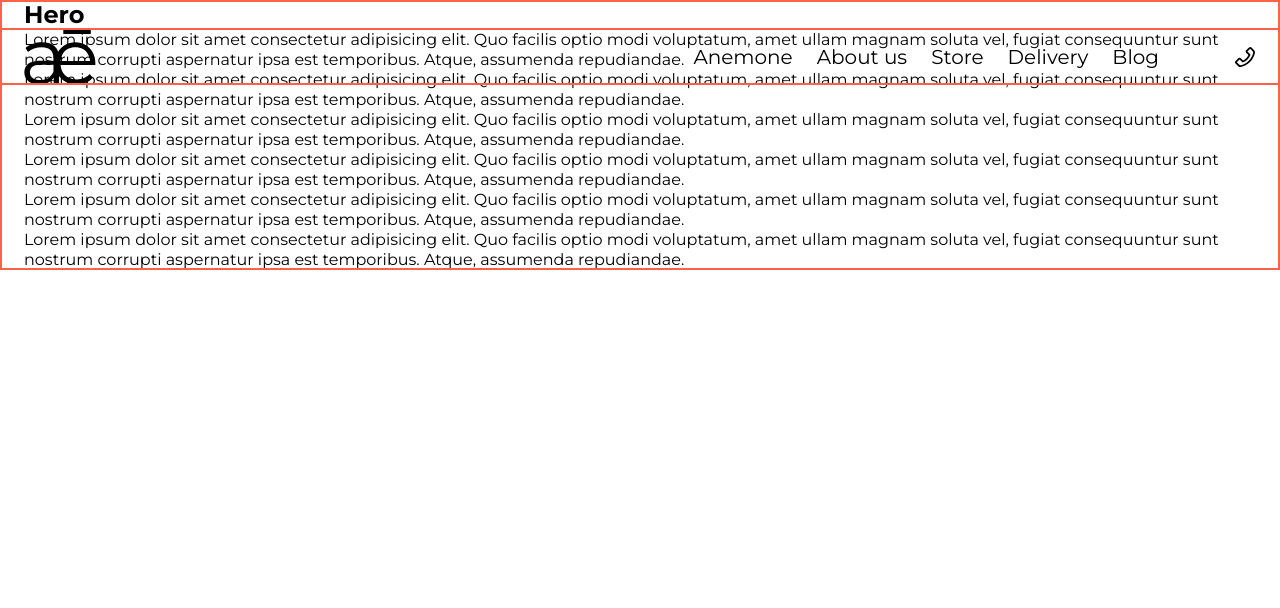
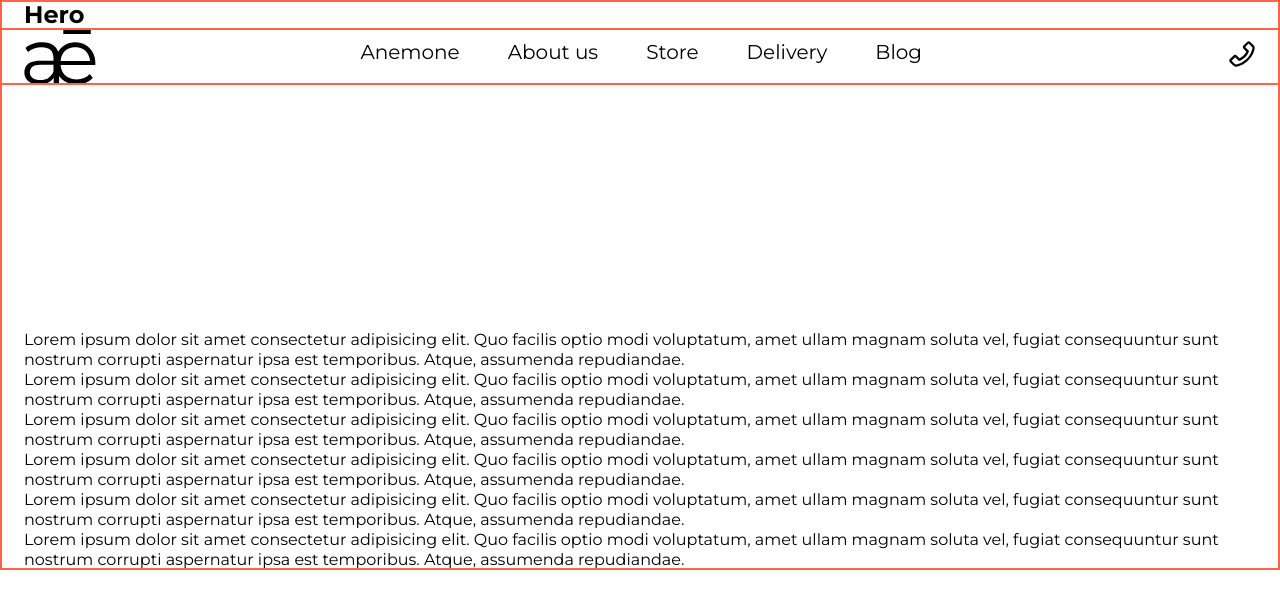
Before and after one commit to BondVitalii/flowers-anemone, a website built with Vite: page src/index.html in a window 1280 px wide. Shown: the top 608 px of the page. Built offline with nearby package versions, Linux system fonts and the light colour scheme.

Commit message:
header-fix-finish

```diff
--- a/src/css/layout/header.css
+++ b/src/css/layout/header.css
@@ -1,37 +1,15 @@
 .header-bg {
-  /* background-color: var(--header-bg-cl); */
-
-  /* background-image: linear-gradient(
-    to bottom,
+  background-image: linear-gradient(
+    to top,
     var(--start-color),
     var(--end-color)
-  ); */
-  /* background-image: radial-gradient(
-    circle at top right,
-    var(--start-color) 10%,
-    var(--end-color) 50%
-  ); */
-  /* background-image: radial-gradient(
-    circle at center,
-    var(--start-color) 20%,
-    var(--end-color) 80%
-  ); */
-
-  /* background-image: linear-gradient(
-    to right, var(--end-color) 5%, var(--start-color) 95%, var(--end-color)); */
-
-  background-image: radial-gradient(
-    at center,
-    var(--start-color) 10%,
-    var(--end-color) 97%
   );
   backdrop-filter: blur(2px);
   opacity: 0.95;
-  /* font-weight: 500; */
   border-radius: 0px;
   border: transparent;
-
-  /* transition: radial-gradient var(--transit), backdrop-filter var(--transit); */
+  transition: background-image var(--transit), backdrop-filter var(--transit),
+    opacity var(--transit);
 }
 .header-section {
   position: fixed;
@@ -43,21 +21,14 @@
   padding-bottom: 16px;
 }
 .header-container {
-  /* top: 0; */
-  /* left: 0; */
   display: flex;
-  align-items: flex-start;
-  /* transition: background-image var(--transit), backdrop-filter var(--transit); */
-  /* transition: radial-gradient var(--transit), backdrop-filter var(--transit); */
-  /* transition: background var(--transit), backdrop-filter var(--transit); */
-  /* transition: background-color var(--transit), backdrop-filter var(--transit); */
-  /* transition: opacity var(--transit), backdrop-filter var(--transit); */
 }
 .header-logo-link {
   margin-right: auto;
   display: flex;
   align-items: center;
   justify-content: center;
+  cursor: pointer;
 }
 .logo-icon {
   width: 45px;
@@ -78,25 +49,24 @@
   display: flex;
   align-items: center;
   justify-content: center;
-  /* padding: 2px 0px 11px 0px; */
+  padding: 2px 0px 11px 0px;
+}
+.header-contact-icon {
+  width: 22px;
+  height: 22px;
 }
 .header-burger-btn {
   display: flex;
   align-items: center;
   justify-content: center;
-  /* padding: 0px 0px 11px; */
+  padding: 0px 0px 11px 0px;
   background-color: transparent;
   border: none;
-}
-@media screen and (max-width: 767px) {
 }
 @media screen and (min-width: 768px) {
   .header-section {
     padding-top: 24px;
     padding-bottom: 24px;
-  }
-  .header-container {
-    align-items: center;
   }
   .logo-icon {
     width: 72px;
@@ -118,12 +88,23 @@
     align-items: center;
     gap: 24px;
   }
+  .header-nav-item:hover,
+  .header-nav-item:focus .header-nav-link {
+    color: var(--accent-txt-cl);
+  }
   .header-nav-link {
+    display: block;
+    padding: 16px 0px 17px 0px;
     font-size: 20px;
     line-height: calc(24 / 20);
   }
   .header-contact-link {
     margin: 0;
+    padding: 16px 0px 17px 0px;
+  }
+  .header-contact-icon {
+    width: 24px;
+    height: 24px;
   }
   .header-burger-btn {
     display: none;
@@ -134,4 +115,20 @@
     padding-top: 28px;
     padding-bottom: 28px;
   }
+  .header-nav {
+    margin-right: 306px;
+  }
+  .header-nav-list {
+    gap: 48px;
+  }
+  .header-nav-link {
+    padding: 12px 0px 21px 0px;
+  }
+  .header-contact-link {
+    padding: 12px 0px 17px 0px;
+  }
+  .header-contact-icon {
+    width: 28px;
+    height: 28px;
+  }
 }
--- a/src/css/layout/hero.css
+++ b/src/css/layout/hero.css
@@ -1,3 +1,6 @@
 .hero-section {
   height: 5500px;
 }
+.hero-title {
+  margin-bottom: 300px;
+}
--- a/src/css/utils/variables.css
+++ b/src/css/utils/variables.css
@@ -9,6 +9,7 @@
   --black-txt-cl: #000000;
   --white-txt-cl: #ffffff;
   --grey-txt-cl: #5c5c5c;
+  --accent-txt-cl: #e86f54;
   /* BG color */
   --primary-bg-cl: #ffffff;
   --second-bg-cl: #0e0e0e;
@@ -16,7 +17,7 @@
   --backdrop-bg-cl: rgba(0, 0, 0, 0.3);
   --header-bg-cl: rgba(232, 111, 84, 0.4);
   --start-color: #ffffff;
-  --end-color: #e86f54;
+  --end-color: rgba(232, 111, 84, 0.4);
   /* Input color */
   --lable-normal-cl: #5c5c5c;
   --lable-hover-cl: rgba(17, 17, 17, 0.7);
--- a/src/partials/hero.html
+++ b/src/partials/hero.html
@@ -1,6 +1,6 @@
 <section class="hero-section section">
   <div class="container">
-    <h1 class="title">Hero</h1>
+    <h1 class="hero-title title">Hero</h1>
     <p>
       Lorem ipsum dolor sit amet consectetur adipisicing elit. Quo facilis optio
       modi voluptatum, amet ullam magnam soluta vel, fugiat consequuntur sunt
```
Also changed, not shown: src/img/symbol-defs.svg (deleted).
